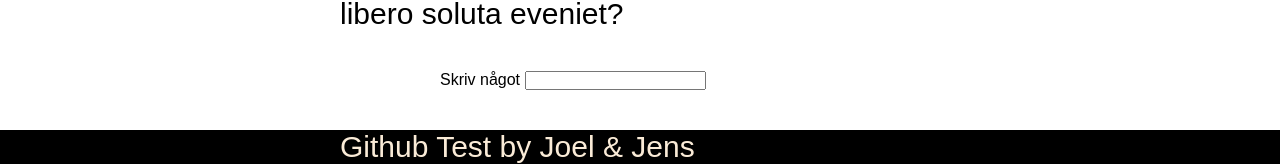
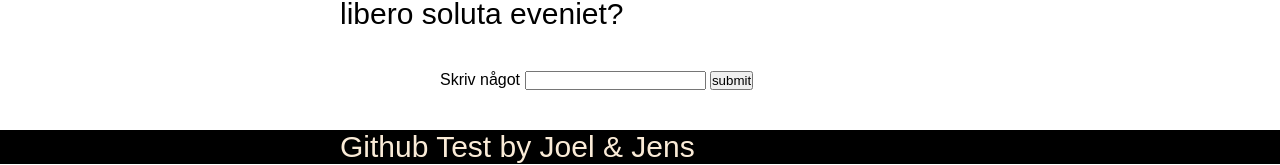
Before and after one commit to cr4y0n/gittest, a plain HTML site: page index.html in a window 1280 px wide. Shown: the part 357-522 px from the top of the page. Drawn offline with Linux system fonts and the light colour scheme.

Commit message:
updated index.html

```diff
--- a/index.html
+++ b/index.html
@@ -21,9 +21,10 @@
         </section>
       <article></article>
       <aside>
-        <form>
+        <form action="#">
           <label for="write">Skriv något</label>
           <input type="text" id="write" name="write">
+          <input type="submit" value="submit">
         </form>
         <p id="demo"></p>
       </aside>
```
